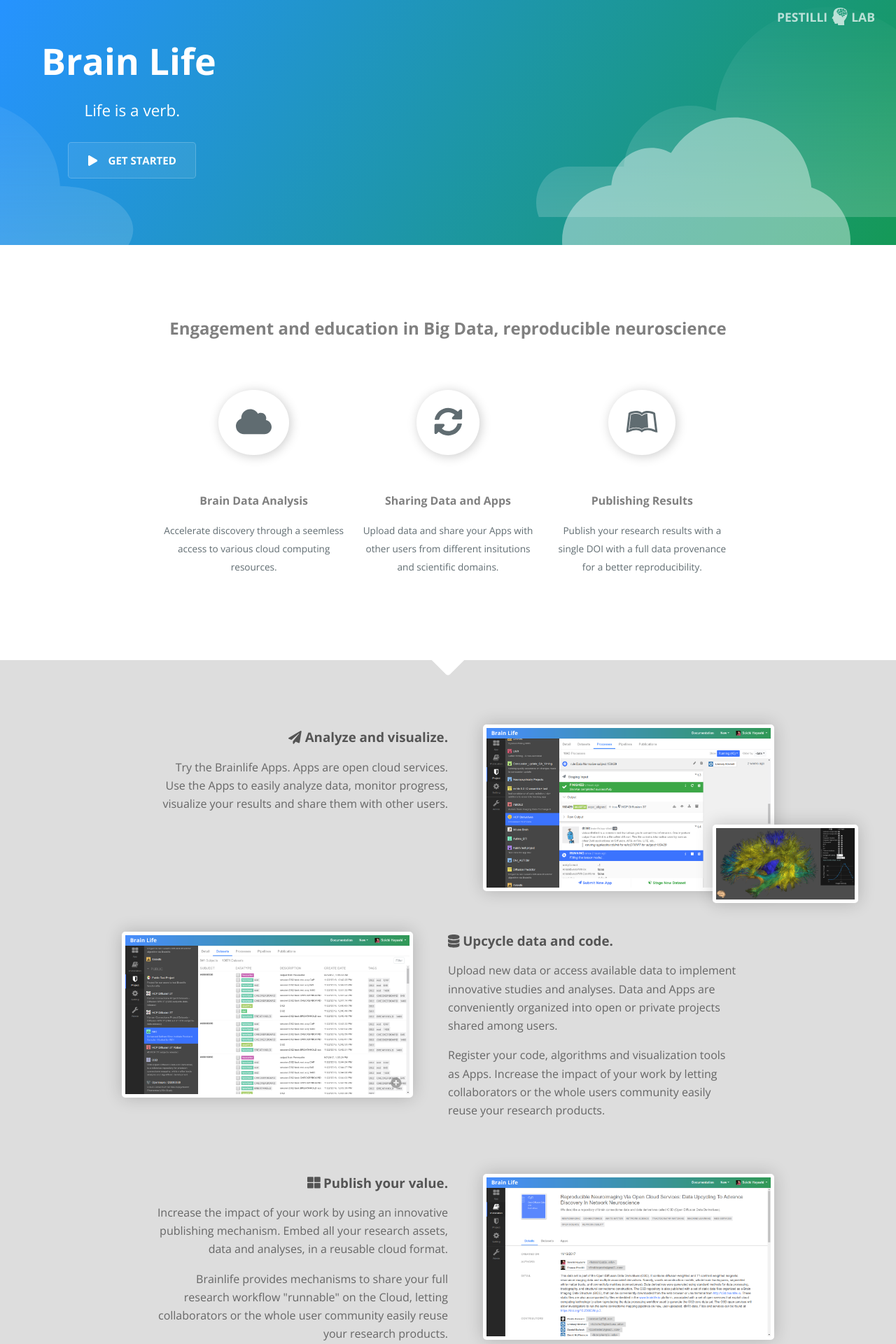
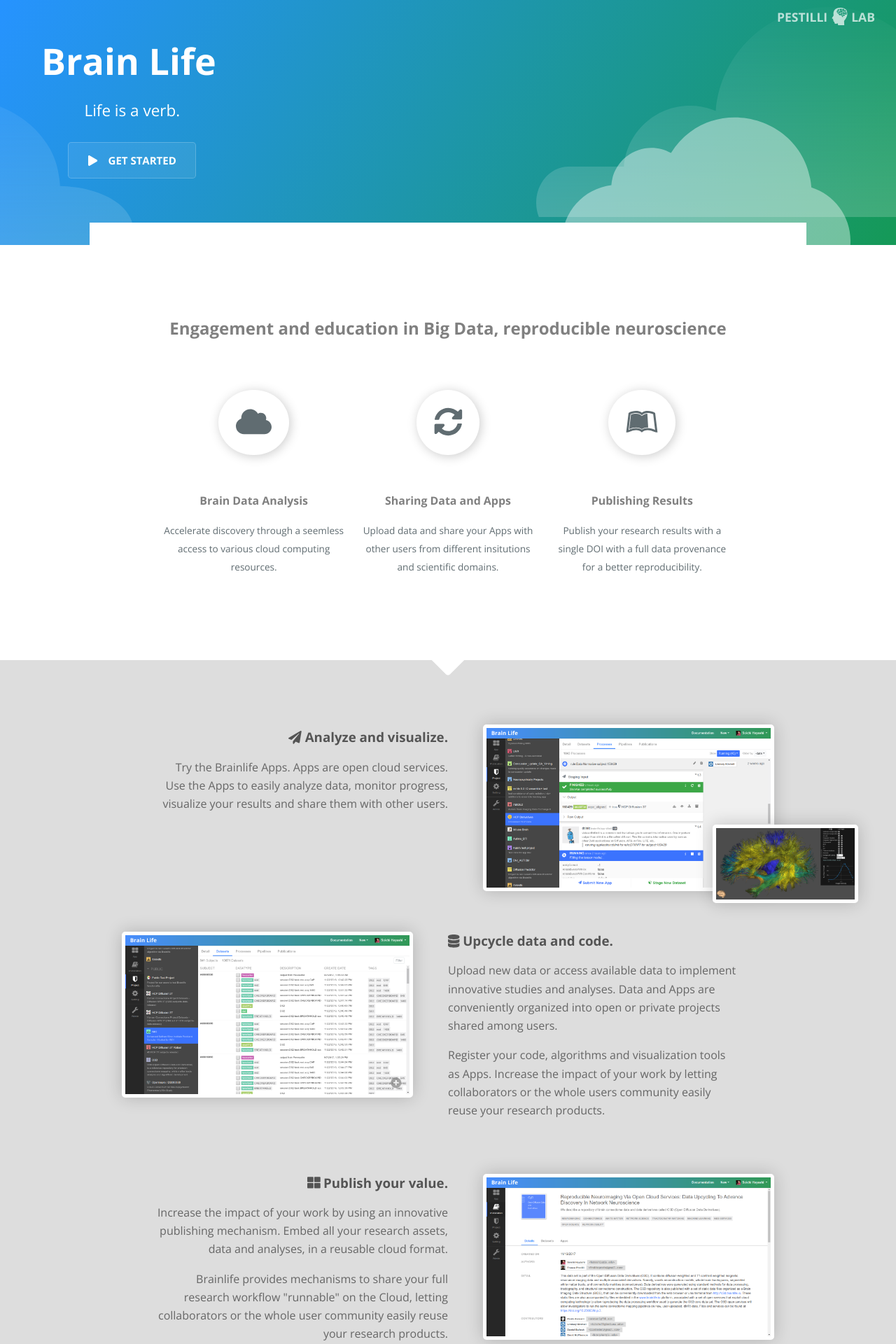
Before and after one commit to brainlife/brainlife.github.io, a Jekyll site: the page built from index.md, in a window 1280 px wide. Shown: the top 1920 px of the page at 70% size. Built offline with Jekyll 4.4.1, drawn with Linux system fonts in a browser that asks for light colours; nearby versions of some CDN libraries.

Commit message:
replacing background color location

```diff
--- a/_layouts/landing.html
+++ b/_layouts/landing.html
@@ -4,7 +4,7 @@
   <body>
     {% include landing-banner.html %}
     <section class="main-content" style="margin-top: 318px; position: relative; z-index: 10;">
-    <div style="background-color: white; margin: 0 -9999rem; padding: 0 9999rem; padding-bottom: 0px">
+    <div style="margin: 0 -9999rem; padding: 0 9999rem; padding-bottom: 0px">
       {{ content }}
       {% include page-footer.html %}
     </div>
--- a/css/brainlife.css
+++ b/css/brainlife.css
@@ -95,6 +95,7 @@
 
 .main-content {
 padding-bottom: 0px;
+background-color: white;
 }
 
 .main-content .columns3 {
```
